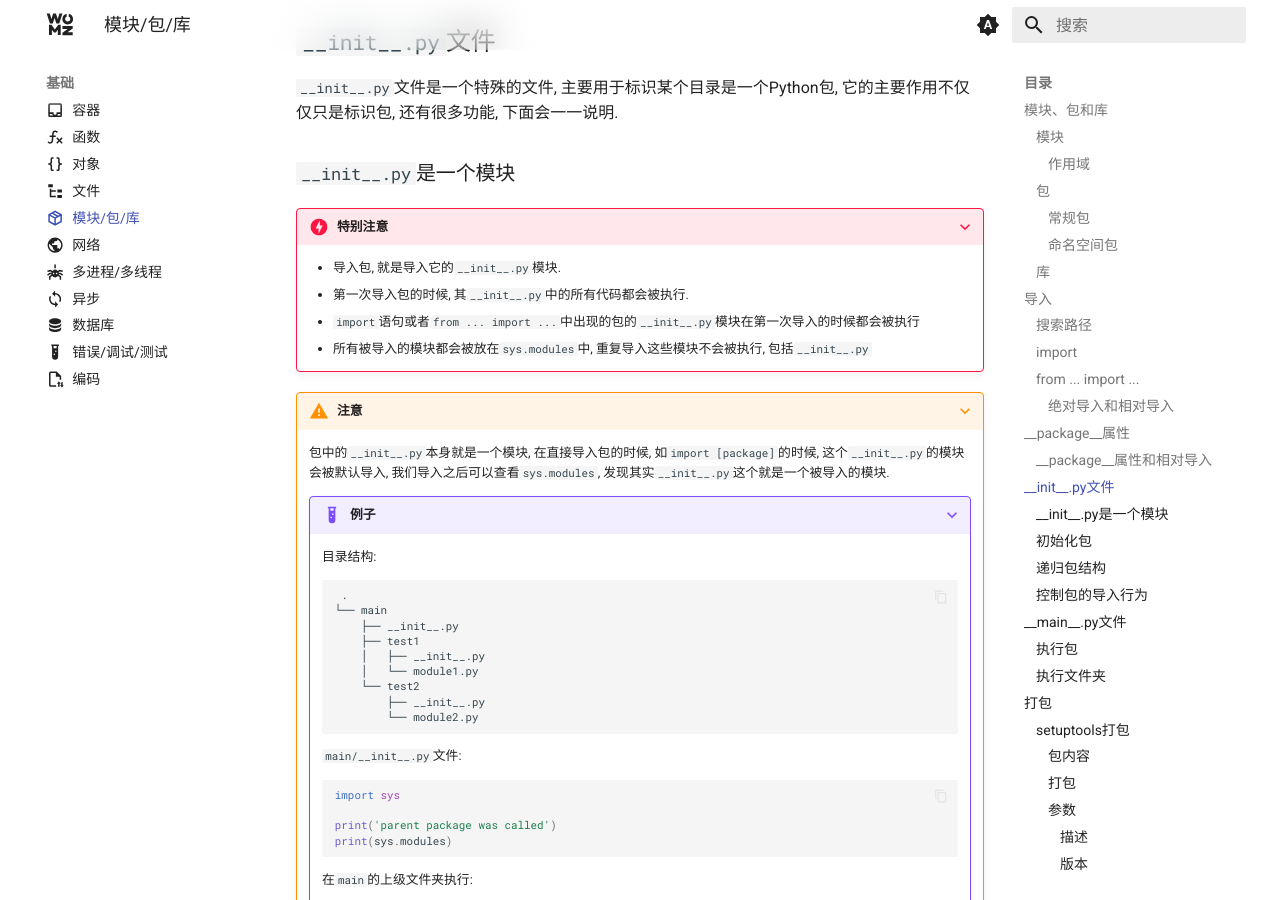
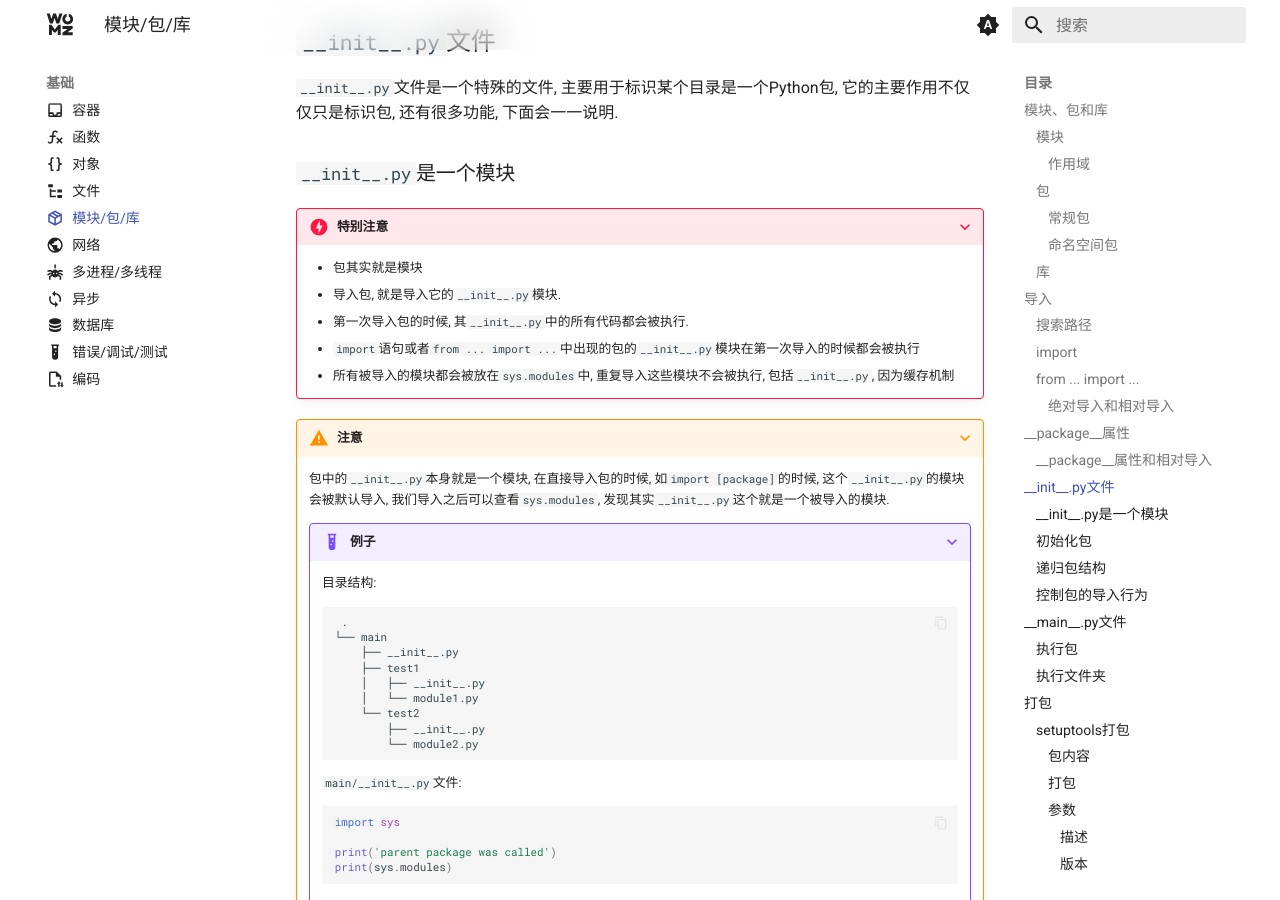
Before and after one commit to sigmax01/py, an MkDocs documentation site: the page built from docs/基础/模块.md, in a window 1280 px wide and 900 px high, scrolled down 8664 px. Built offline with MkDocs 1.6.1 and Material for MkDocs 9.7.7, drawn with Linux system fonts in a browser that asks for light colours; comment, search, counter and statistics services are not loaded.

Commit message:
`docs: Add explanation of package and module in Python`

```diff
--- a/docs/基础/模块.md
+++ b/docs/基础/模块.md
@@ -687,10 +687,11 @@ comments: true
 
 ???+ danger "特别注意"
 
+    - 包其实就是模块
     - 导入包, 就是导入它的`__init__.py`模块.
     - 第一次导入包的时候, 其`__init__.py`中的所有代码都会被执行.
     - `import`语句或者`from ... import ...`中出现的包的`__init__.py`模块在第一次导入的时候都会被执行
-    - 所有被导入的模块都会被放在`sys.modules`中, 重复导入这些模块不会被执行, 包括`__init__.py`
+    - 所有被导入的模块都会被放在`sys.modules`中, 重复导入这些模块不会被执行, 包括`__init__.py`, 因为缓存机制
 
 ???+ warning "注意"
 
```
